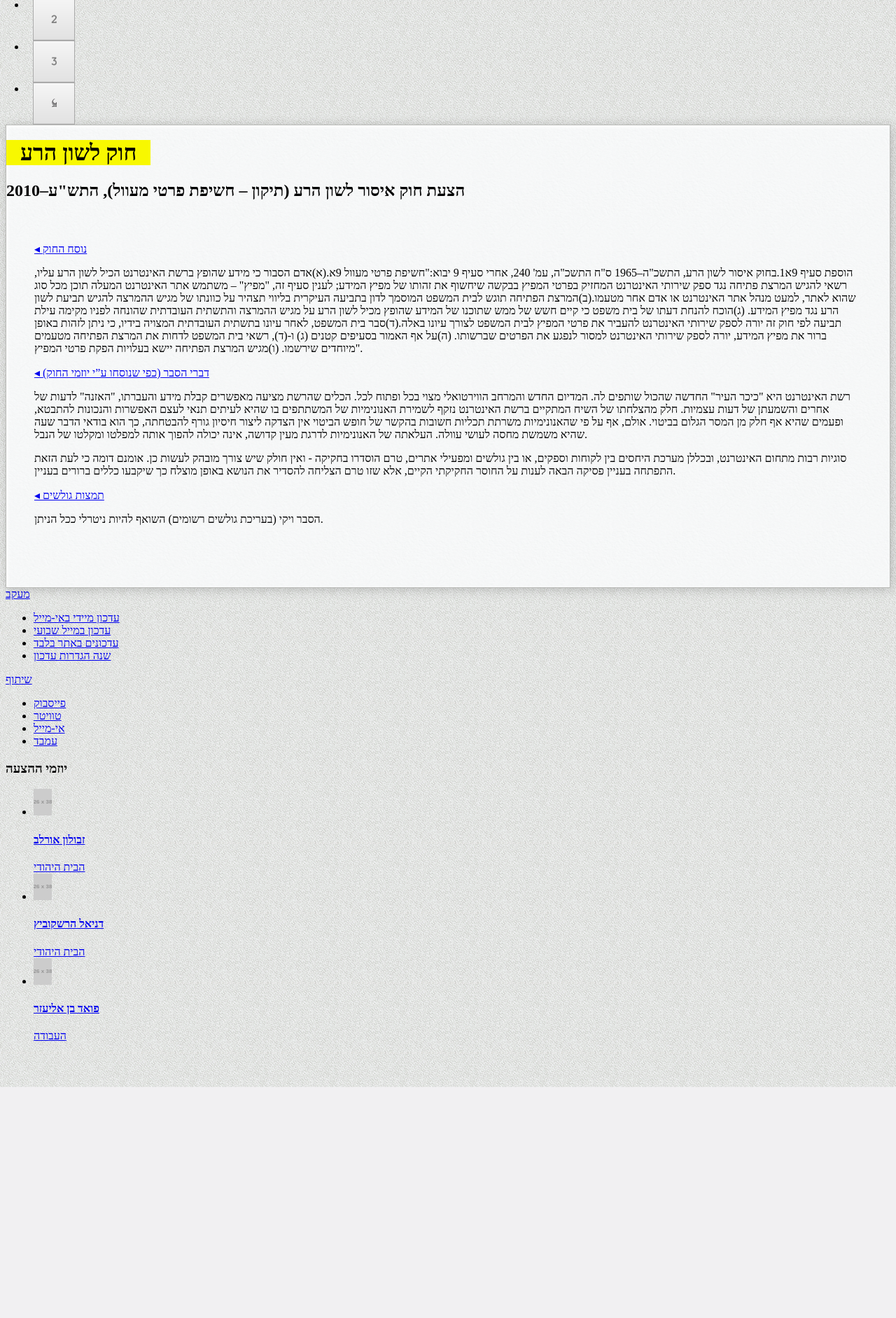
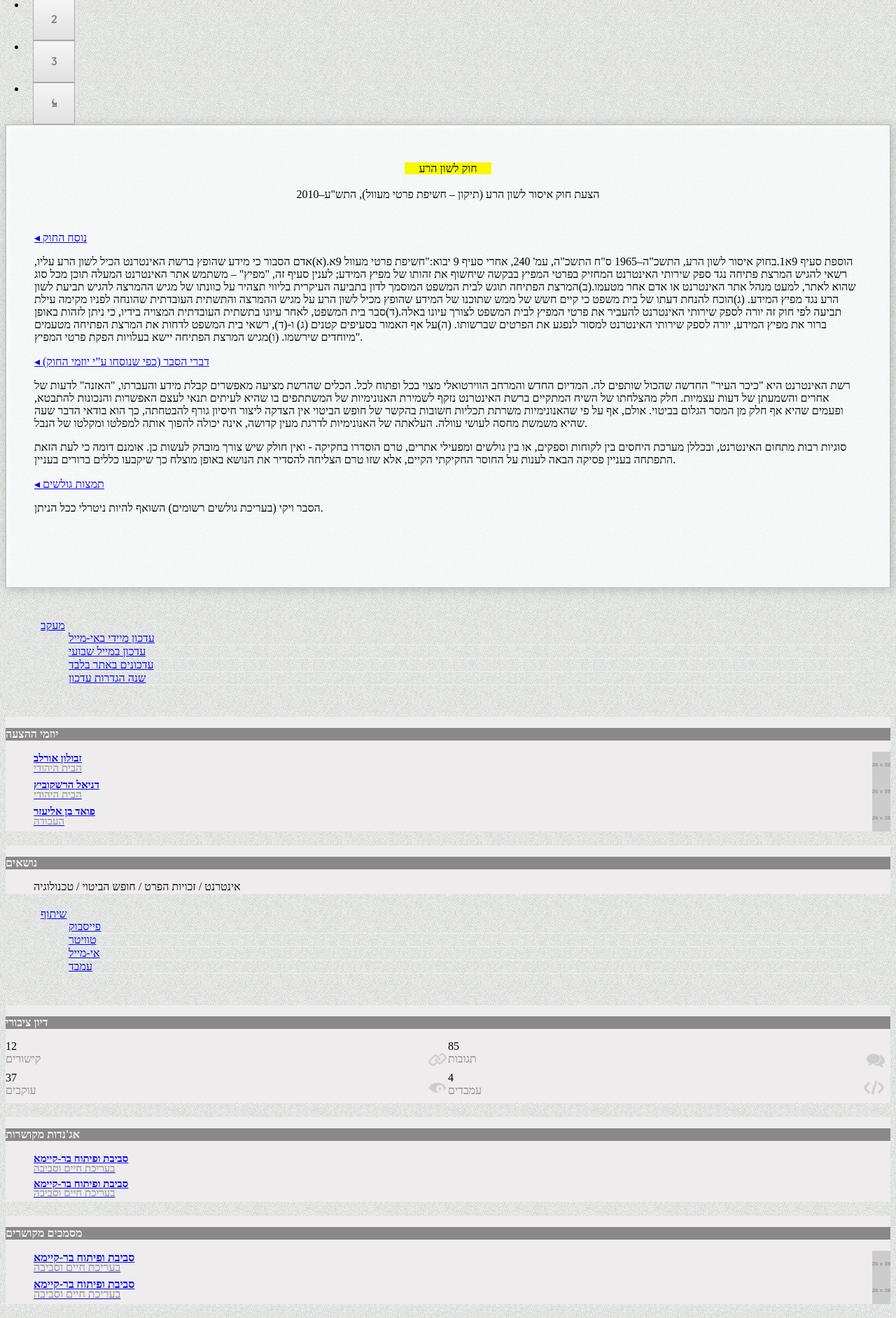
Before and after one commit to ydaniv/ok-webfront, a web app: file views/bill/show.html in a window 1280 px wide. Shown: the part 550-2433 px from the top of the page at 70% size. Before the commit the page ends 2103 px from the top, so only its background shows below. Run offline with its HTML, style and script files only (its server is not run), Linux system fonts and the light colour scheme; some libraries are stand-ins or nearby versions.

Commit message:
merged w/ the Bootstrap repo

```diff
--- a/public/css/bill.css
+++ b/public/css/bill.css
@@ -13,13 +13,13 @@ body {
   Stages
 ********************************/
 
-.bill .container hgroup{
+.bill hgroup{
 	text-align: center;
 	margin-top:50px;
 }
 
-.bill .container h1,
-.bill .container h2{
+.bill h1,
+.bill h2{
 	font-size: 16px;
 	font-weight: normal;
 	margin-bottom: 0;
@@ -140,7 +140,92 @@ body {
 	margin-right:0;
 }
 
+/* side bar*/
+.sidebar {
+	margin-right:0;
+}
 
 .sidebar-nav {
   padding: 9px 0;
 }
+.sidebar h3{
+	background-color:#898989;
+	font-size:16px;
+	padding-right:5px;
+	color:#ffffff;
+}
+.sidebar strong{
+	display: block;
+    line-height: 0.7em;
+    padding-top: 4px;
+}
+.sidebar-container span{
+	color:#898989;
+	display: block;
+}
+.profile{
+	font-size:15px;
+}
+.sidebar .btn-group{
+	margin: 45px 50px;
+}
+.sidebar .btn-group > a.btn{
+	display: block;
+	width: 133px;
+}
+
+.sidebar li{
+    border-bottom: 1px solid #EEEEEE;
+    clear: both;
+    list-style: none outside none;
+}
+.sidebar li img{
+	float: right;
+	margin-left:10px;
+}
+.sidebar ul{
+	margin:0;
+}
+.sidebar li span{
+	display: block;
+    padding-bottom: 3px;
+}
+.sidebar > .sidebar-container{
+	float: right;
+    margin-bottom: 20px;
+    width: 100%;
+	background-color:#eeeced;
+}
+.sidebar-container-link{
+	font-size:15px;
+}
+.sidebar-container-link-li{
+	padding-right:5px;
+}
+.public-debate-link-container{
+	width:50%;
+	float:right;
+}
+.public-debate-link{
+	padding-right:44px;
+}
+#comments{
+	background: url("../../../img/comments.png") no-repeat scroll right top transparent;
+    display: block;
+    height: 45px;
+}
+#links{
+	background: url("../../../img/links.png") no-repeat scroll right top transparent;
+    display: block;
+    height: 45px;
+}
+#embeds{
+	background: url("../../../img/embeds.png") no-repeat scroll right top transparent;
+    display: block;
+    height: 45px;
+}
+#following{
+	background: url("../../../img/following.png") no-repeat scroll right top transparent;
+    display: block;
+    height: 45px;
+}
--- a/views/bill/show.html
+++ b/views/bill/show.html
@@ -1,5 +1,5 @@
 	<link href="css/bill.css" rel="stylesheet" type="text/css" media="screen" />
-    <div class="bill container">
+    <div class="container bill">
 
 		<div class="tabbable tabs-right span9">
 
@@ -106,7 +106,7 @@
 			</div><!-- tab-content -->
 		</div><!-- tabbable -->
 
-		<aside class="span3">
+		<aside class="span3 sidebar">
 
 			<div class="btn-group btn-follow">
 			    <a class="btn btn-primary dropdown-toggle" data-toggle="dropdown" href="#">מעקב <span class="caret"></span></a>
@@ -117,6 +117,45 @@
 			    	<li><a href="#">שנה הגדרות עדכון</a></li>
 			    </ul>
 			</div>
+<!-- יוזמים -->
+			<div class="sidebar-container">
+		        <h3>יוזמי ההצעה</h3>
+			    <ul class="profile" id="#initiators">
+				    <li class="">
+					    <a href="#" class="">
+						    <img src="http://placehold.it/26x38" alt="חברת הכנסת">
+						    <strong>זבולון אורלב</strong>
+						    <span>הבית היהודי</span>
+					    </a>
+				    </li>
+				    <li class="">
+					    <a href="#" class="">
+						    <img src="http://placehold.it/26x38" alt="חברת הכנסת">
+						    <strong>דניאל הרשקוביץ</strong>
+						    <span>הבית היהודי</span>
+					    </a>
+				    </li>
+				    <li class="">
+					    <a href="#" class="">
+						    <img src="http://placehold.it/26x38" alt="חברת הכנסת">
+						    <strong>פואד בן אליעזר</strong>
+						    <span>העבודה</span>
+					    </a>
+				    </li>
+			    </ul>
+			</div>
+<!-- נושאים -->
+			<div class="sidebar-container">
+		        <h3>נושאים</h3>
+				<ul>
+				    <li  id="tags" class="sidebar-container-link-li">
+						<a>אינטרנט</a> /
+						<a>זכויות הפרט</a> /
+						<a>חופש הביטוי</a> /
+						<a>טכנולוגיה</a>
+					</li>
+			</div>
+<!-- שיתוף -->
 			<div class="btn-group btn-share">
 			    <a class="btn btn-info dropdown-toggle" data-toggle="dropdown" href="#">שיתוף <span class="caret"></span></a>
 			    <ul class="dropdown-menu">
@@ -126,32 +165,72 @@
 			    	<li><a href="#">עמבד</a></li>
 			    </ul>
 		    </div>
+<!-- דיון ציבורי -->
+			<div class="sidebar-container">
+		        <h3>דיון ציבורי</h3>
+				<div class="public-debate-link-container">
+					<a id="comments" class="public-debate-link">
+						85
+						<span>תגובות</span>
+					</a>
+				</div>
+				<div class="public-debate-link-container">
+					<a id="links" class="public-debate-link">
+						12
+						<span>קישורים</span>
+					</a>
+				</div>
+				<div class="public-debate-link-container">
+					<a id="embeds" class="public-debate-link">
+						4
+						<span>עמבדים</span>
+					</a>
+				</div>
+				<div class="public-debate-link-container">
+					<a id="following" class="public-debate-link">
+						37
+						<span>עוקבים</span>
+					</a>
+				</div>
+			</div>
 
-			<div class="authors">
-		        <h3>יוזמי ההצעה</h3>
-			    <ul class="profile" id="#initiators">
-				    <li class="">
-					    <a href="#" class="">
-						    <img src="http://placehold.it/26x38" alt="חברת הכנסת">
-						    <h4>זבולון אורלב</h4>
-						    <span>הבית היהודי</span>
+<!-- אג'נדות -->
+			<div class="sidebar-container">
+		        <h3>אג'נדות מקושרות</h3>
+				<ul  id="agendas">
+				    <li class="sidebar-container-link-li">
+					    <a href="#" class="sidebar-container-link">
+						    <strong>סביבת ופיתוח בר-קיימא</strong>
+						    <span>בעריכת חיים וסביבה</span>
 					    </a>
 				    </li>
-				    <li class="">
-					    <a href="#" class="">
-						    <img src="http://placehold.it/26x38" alt="חברת הכנסת">
-						    <h4>דניאל הרשקוביץ</h4>
-						    <span>הבית היהודי</span>
-					    </a>
-				    </li>
-				    <li class="">
-					    <a href="#" class="">
-						    <img src="http://placehold.it/26x38" alt="חברת הכנסת">
-						    <h4>פואד בן אליעזר</h4>
-						    <span>העבודה</span>
+				    <li class="sidebar-container-link-li">
+					    <a href="#" class="sidebar-container-link">
+						    <strong>סביבת ופיתוח בר-קיימא</strong>
+						    <span>בעריכת חיים וסביבה</span>
 					    </a>
 				    </li>
 			    </ul>
 			</div>
 
+<!-- נושאים -->
+			<div class="sidebar-container">
+		        <h3>מסמכים מקושרים</h3>
+				<ul  id="#agendas">
+				    <li class="">
+					    <a href="#" class="">
+						 <img src="http://placehold.it/26x38" alt="מסמך מקושר">
+						    <strong>סביבת ופיתוח בר-קיימא</strong>
+						    <span>בעריכת חיים וסביבה</span>
+					    </a>
+				    </li>
+				    <li  class="">
+					    <a href="#" class="">
+							<img src="http://placehold.it/26x38" alt="מסמך מקושר">
+						    <strong>סביבת ופיתוח בר-קיימא</strong>
+						    <span>בעריכת חיים וסביבה</span>
+					    </a>
+				    </li>
+			    </ul>
+			</div>
 		</aside>
```
